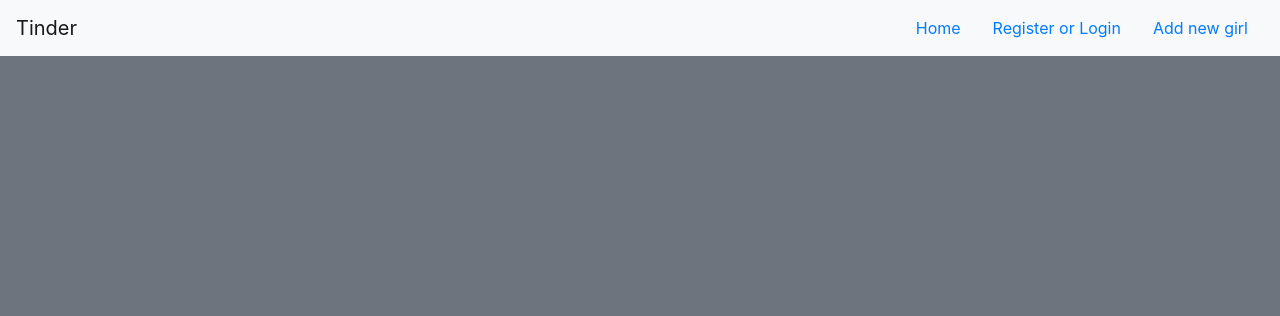
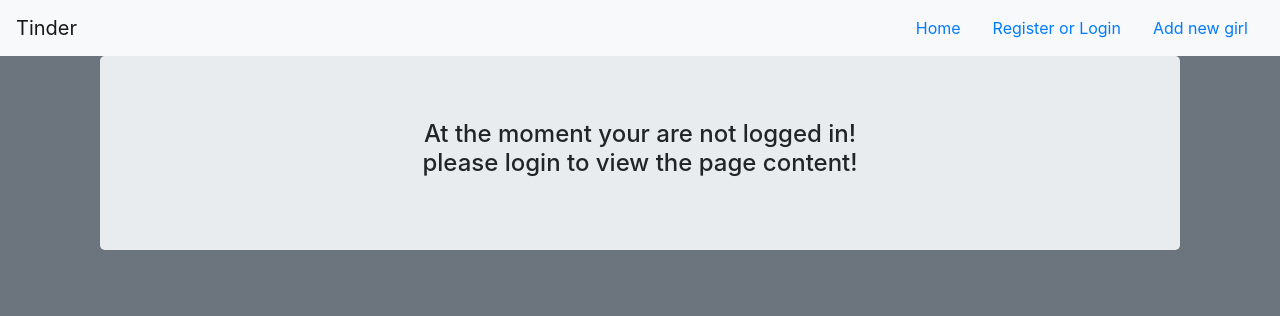
Before and after one commit to Lacieee/goditemplom, a PHP site: template Views/home.php in a window 1280 px wide. Shown: the top 316 px of the page. Run offline with PHP 8.4, Linux system fonts and the light colour scheme; the template is opened without the code that fills it, so the values that code supplies are empty.

Commit message:
home page not logged in

```diff
--- a/Views/home.php
+++ b/Views/home.php
@@ -8,4 +8,9 @@
             </div>
         </div>
     <?php } ?>
+    <div class="container">
+        <div class="jumbotron">
+            <h4 class="text-center">At the moment your are not logged in! <br> please login to view the page content!</h4>
+        </div>
+    </div>
 </div>
```
